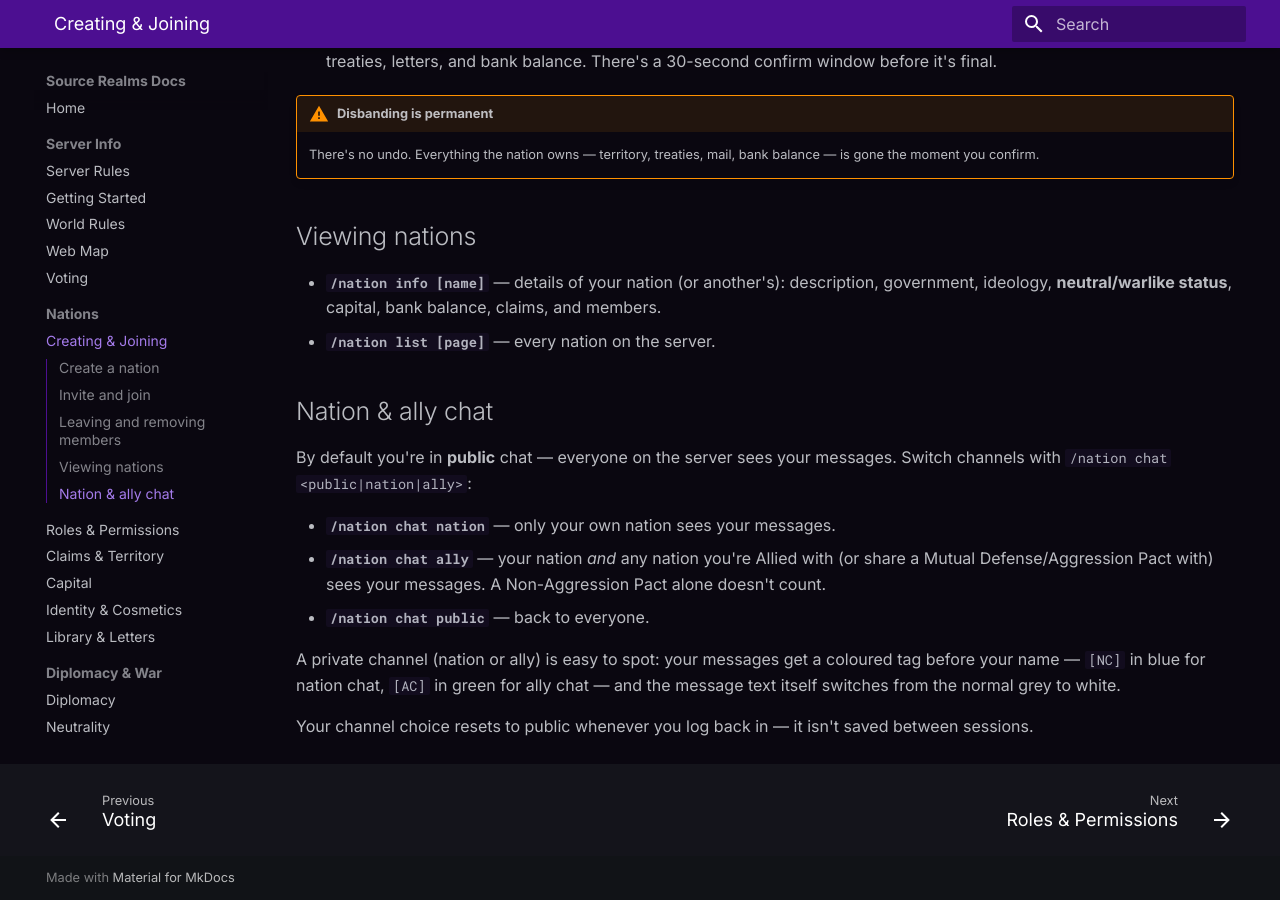
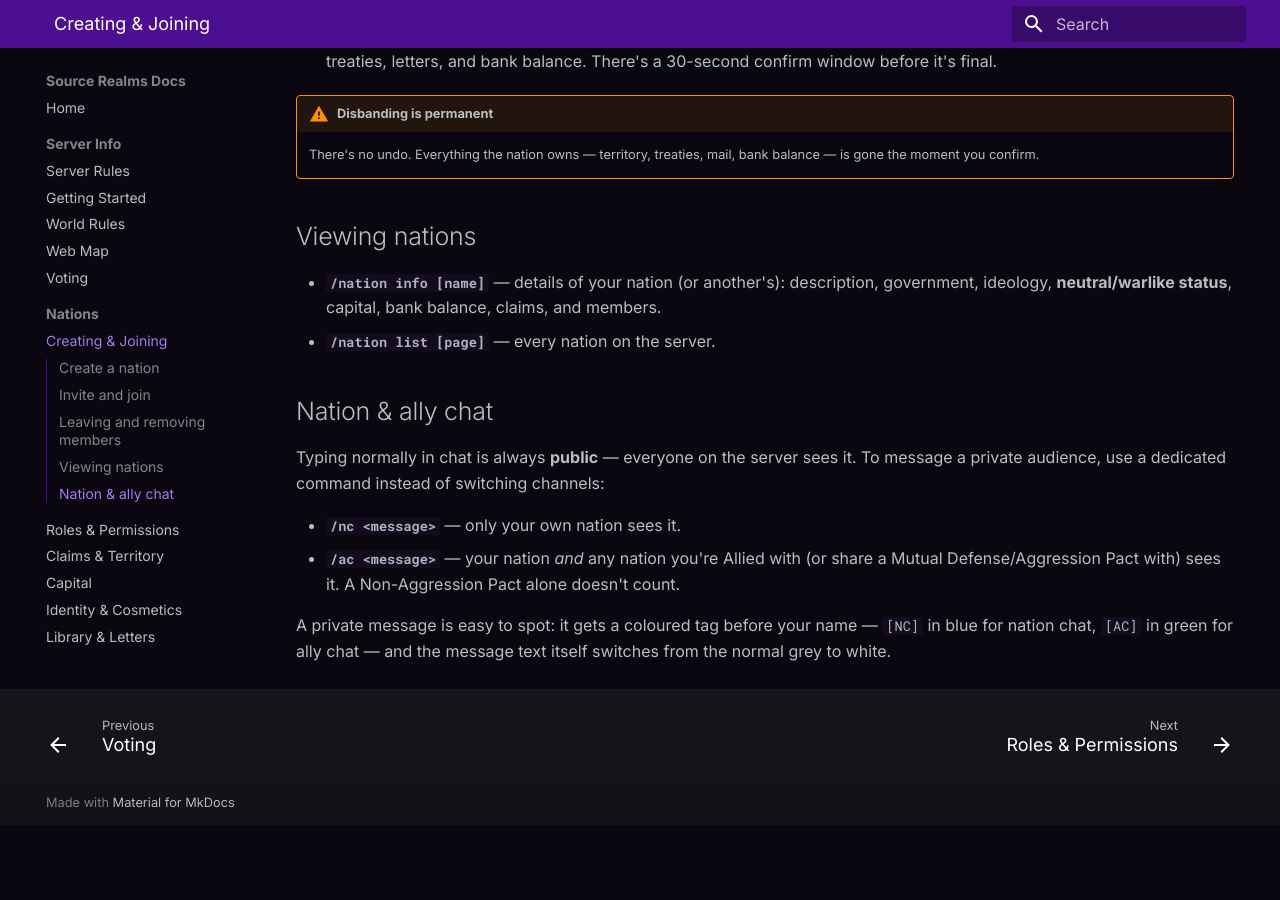
Before and after one commit to SourceRealms/sourcerealms-docs, an MkDocs documentation site: the page built from docs/nations/creating-joining.md, in a window 1280 px wide and 900 px high, scrolled down 800 px. Built offline with MkDocs 1.6.1 and Material for MkDocs 9.7.7, drawn with Linux system fonts in a browser that asks for light colours; after the commit the page ends 1625 px from its top, so only the background shows below that.

Commit message:
Replace /nation chat channel-switching docs with /nc and /ac commands
Typing normally is now always public; private messaging is a dedicated command (like /msg), since the
old channel-switch approach still leaked to Discord via the shared chat event.

```diff
--- a/docs/nations/creating-joining.md
+++ b/docs/nations/creating-joining.md
@@ -44,16 +44,13 @@ opt into peaceful, neutral status instead.
 
 ## Nation & ally chat
 
-By default you're in **public** chat — everyone on the server sees your messages. Switch channels
-with `/nation chat <public|nation|ally>`:
+Typing normally in chat is always **public** — everyone on the server sees it. To message a private
+audience, use a dedicated command instead of switching channels:
 
-- **`/nation chat nation`** — only your own nation sees your messages.
-- **`/nation chat ally`** — your nation *and* any nation you're Allied with (or share a Mutual
-  Defense/Aggression Pact with) sees your messages. A Non-Aggression Pact alone doesn't count.
-- **`/nation chat public`** — back to everyone.
+- **`/nc <message>`** — only your own nation sees it.
+- **`/ac <message>`** — your nation *and* any nation you're Allied with (or share a Mutual
+  Defense/Aggression Pact with) sees it. A Non-Aggression Pact alone doesn't count.
 
-A private channel (nation or ally) is easy to spot: your messages get a coloured tag before your
-name — `[NC]` in blue for nation chat, `[AC]` in green for ally chat — and the message text itself
-switches from the normal grey to white.
-
-Your channel choice resets to public whenever you log back in — it isn't saved between sessions.
+A private message is easy to spot: it gets a coloured tag before your name — `[NC]` in blue for
+nation chat, `[AC]` in green for ally chat — and the message text itself switches from the normal
+grey to white.
```
Also changed, not shown: docs/reference/commands.md (+2 -4 lines).
